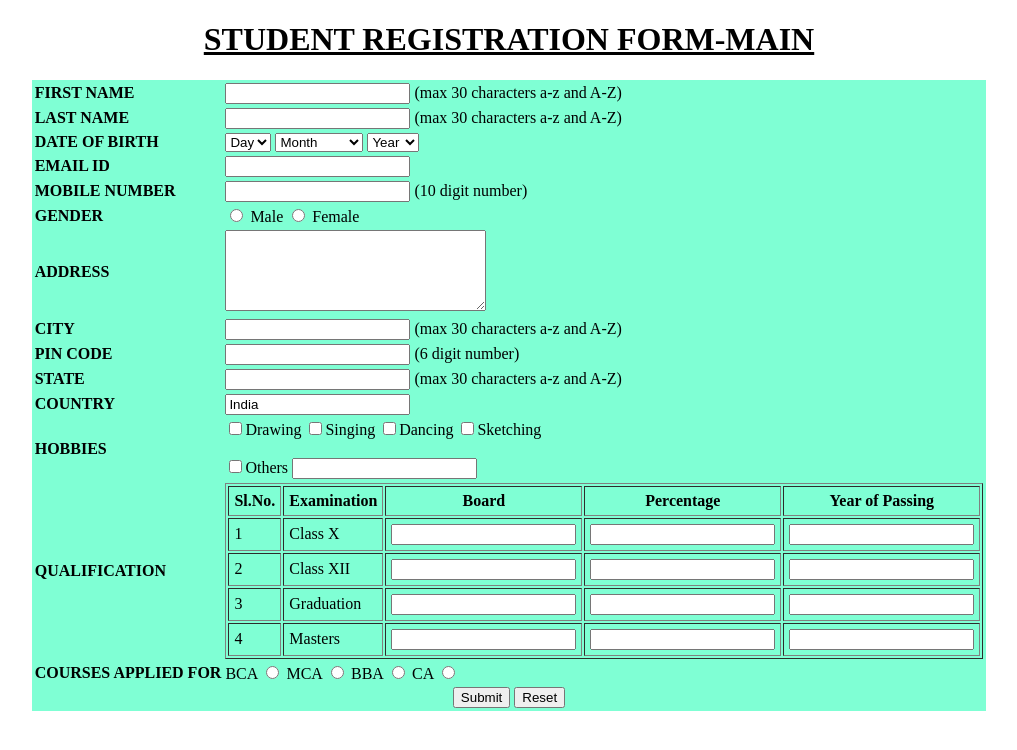
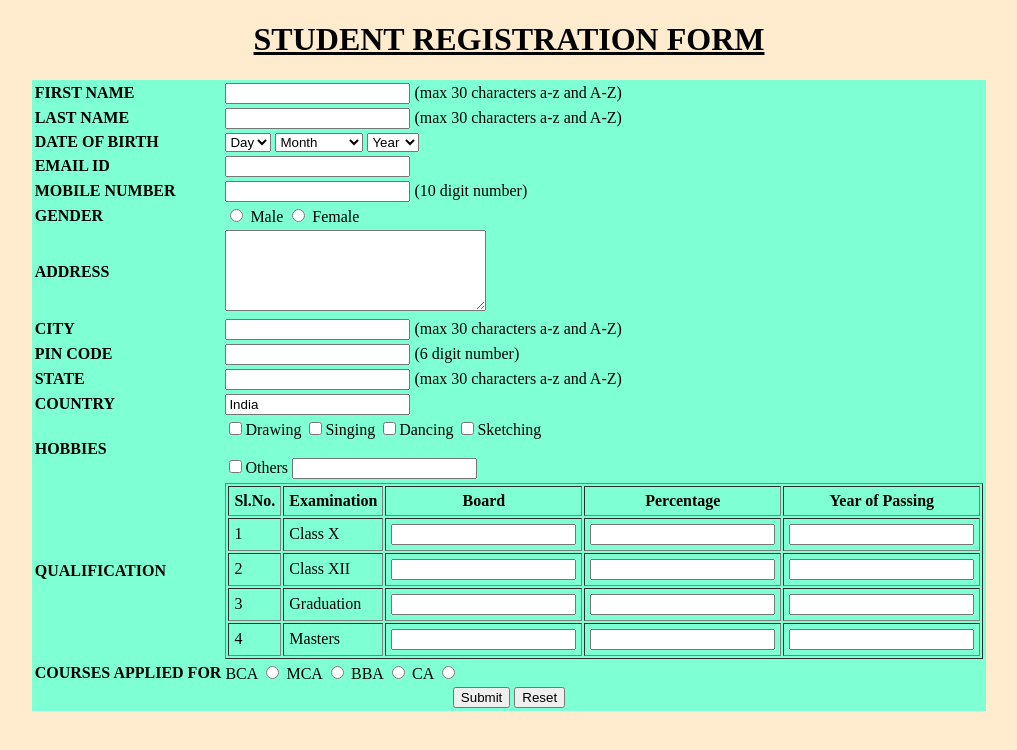
Before and after one commit to Rushirajyaguru/Marquee_MERN, a plain HTML site: page FORM/form_ex.html in a window 1280 px wide. Shown: the whole page, without its empty margins (131-1148 px from the left). Drawn offline with Linux system fonts and the light colour scheme.

Commit message:
Save local changes

```diff
--- a/FORM/form_ex.html
+++ b/FORM/form_ex.html
@@ -4,9 +4,9 @@
     <meta charset="UTF-8" />
     <title>Student Registration Form</title>
   </head>
-  <body>
+  <body style="background-color: blanchedalmond">
     <h1 align="center">
-      <u>STUDENT REGISTRATION FORM-MAIN</u>
+      <u>STUDENT REGISTRATION FORM</u>
     </h1>
 
     <form action="action.html" method="get">
```
